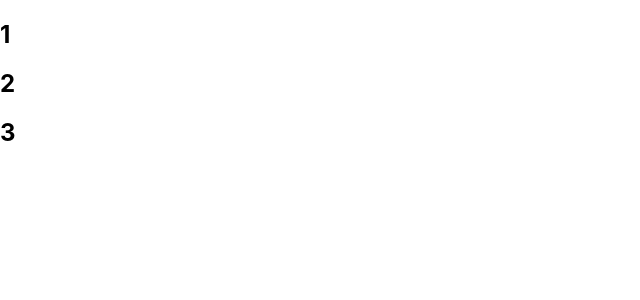
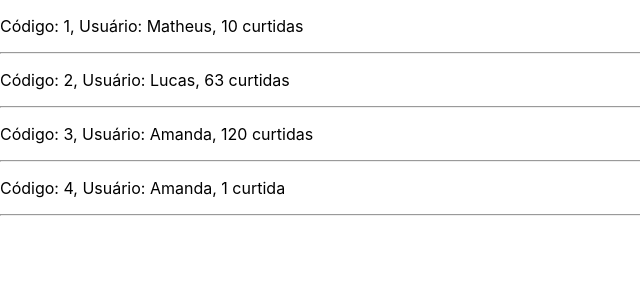
Before and after one commit to mauricioqvp/ReactZeroAoAvancado, a React (Create React App) app: page / in a window 1280 px wide. Shown: the top 300 px of the page, without its empty margins (0-640 px from the left). Built offline with nearby package versions, Linux system fonts and the light colour scheme.

Commit message:
Passando dados para componente e teste if

```diff
--- a/src/App.js
+++ b/src/App.js
@@ -9,7 +9,8 @@ class App extends Component{
       feed:[
         {id: 1, username: 'Matheus', curtidas: 10, comentarios: 2},
         {id: 2, username: 'Lucas', curtidas: 63, comentarios: 21},
-        {id: 3, username: 'Amanda', curtidas: 120, comentarios: 12}
+        {id: 3, username: 'Amanda', curtidas: 120, comentarios: 12},
+        {id: 4, username: 'Amanda', curtidas: 1, comentarios: 0}
       ]
     }
   }
@@ -19,8 +20,9 @@ class App extends Component{
       <div>
         { this.state.feed.map((item) => {
           return(
-            <h2>{item.id}</h2>
-            //<Listagem dados="{item.id}"/>
+            <>
+              <Listagem cod={item.id} user={item.username} curtidas={item.curtidas} />
+            </>
           )
         })}
       </div>
--- a/src/components/Listagem/index.js
+++ b/src/components/Listagem/index.js
@@ -2,11 +2,11 @@ import React, { Component } from "react";
 
 class Listagem extends Component{
 
-    render(props){
+    render(){
         return(
             <div>
-                <strong>Usuário:</strong> {props.feed.id}
-                <p><strong>comentários:</strong> ola <strong>curtidas:</strong> até</p>
+                <p>Código: {this.props.cod}, Usuário: {this.props.user}, {this.props.curtidas} { this.props.curtidas > 1 ? 'curtidas' : 'curtida'}</p>
+                <hr/>
             </div>
         );
     }
```
